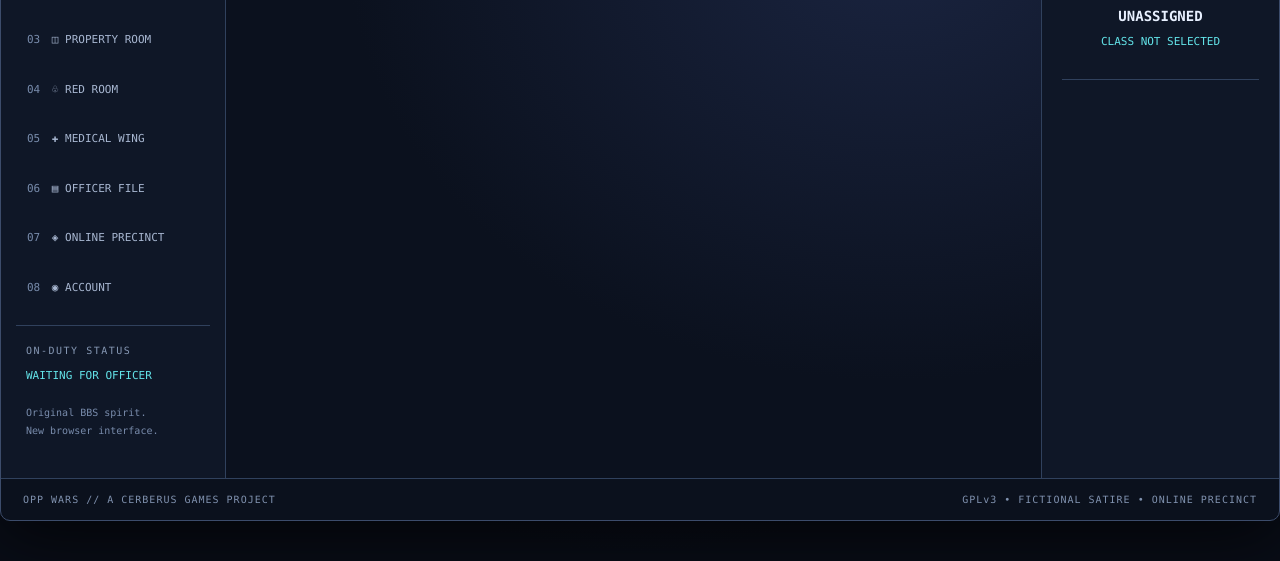
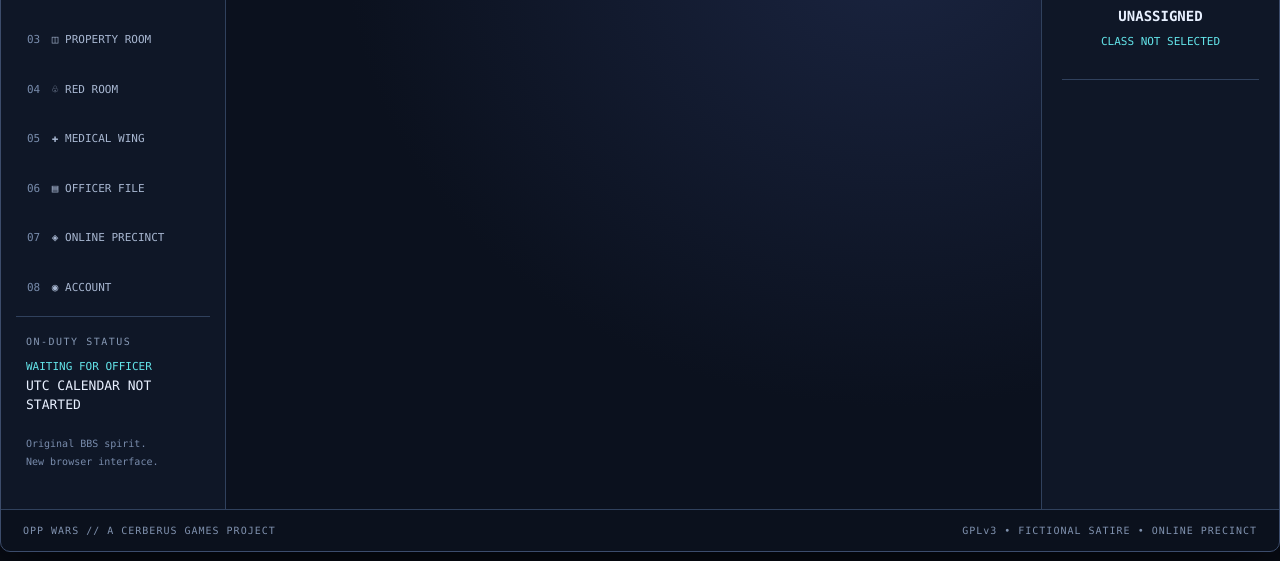
Before and after one commit to SeraphinaDX/oppwars-corruption-web, a plain HTML site: page static/index.html in a window 1280 px wide. Shown: the part 263-824 px from the top of the page. Drawn offline with Linux system fonts and the light colour scheme; no server answers.

Commit message:
Show countdown to next midnight UTC in the precinct sidebar

```diff
--- a/static/index.html
+++ b/static/index.html
@@ -26,7 +26,7 @@
       <button class="nav-btn" data-panel="record"><span>06</span> ▤ OFFICER FILE</button>
       <button class="nav-btn" data-panel="precinct"><span>07</span> ◈ ONLINE PRECINCT</button>
       <button class="nav-btn" data-panel="account"><span>08</span> ◉ ACCOUNT</button>
-      <div class="sidebar-bottom"><div class="mini-title">ON-DUTY STATUS</div><div id="shift-status" class="shift-status">WAITING FOR OFFICER</div><p>Original BBS spirit.<br>New browser interface.</p></div>
+      <div class="sidebar-bottom"><div class="mini-title">ON-DUTY STATUS</div><div id="shift-status" class="shift-status">WAITING FOR OFFICER</div><div id="daily-reset" class="reset-countdown" aria-label="Next UTC daily reset">UTC CALENDAR NOT STARTED</div><p>Original BBS spirit.<br>New browser interface.</p></div>
     </nav>
     <main id="content" class="content" aria-live="polite"></main>
     <aside class="profile" aria-label="Officer statistics">
```
